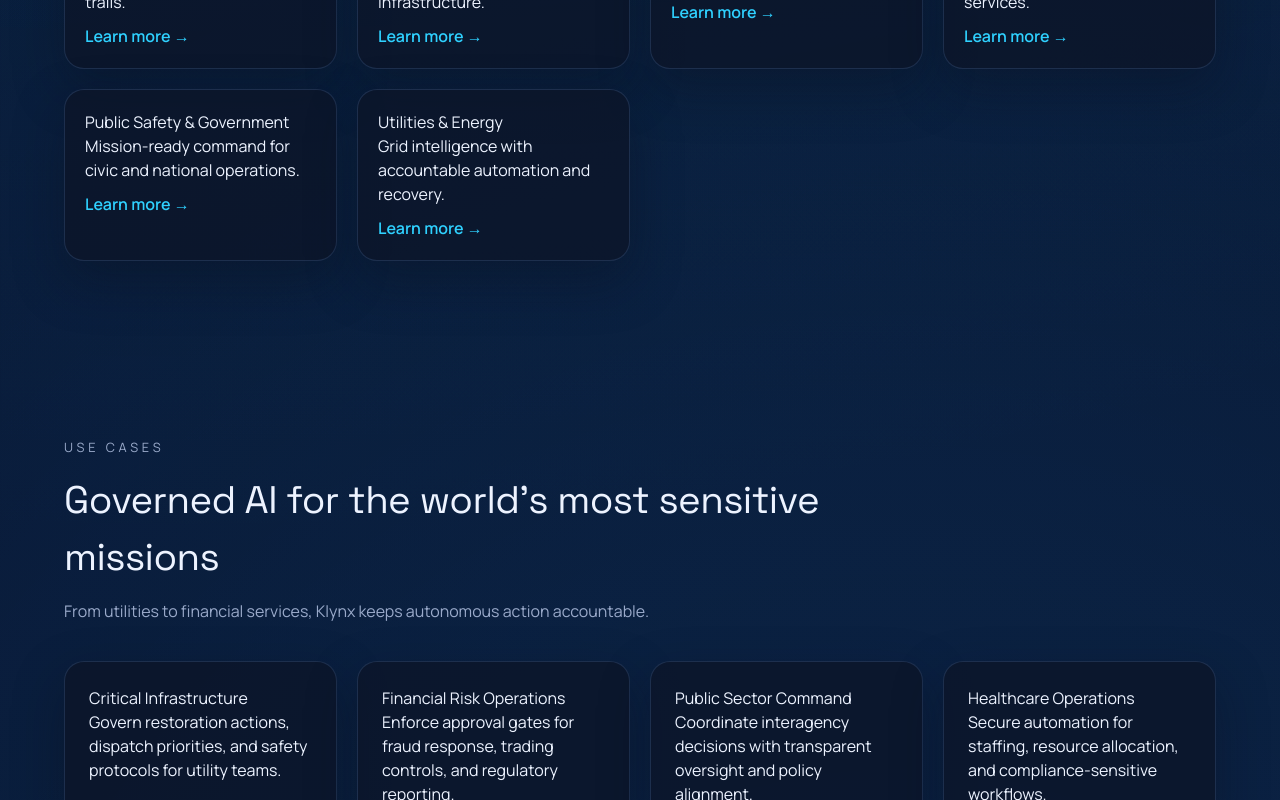
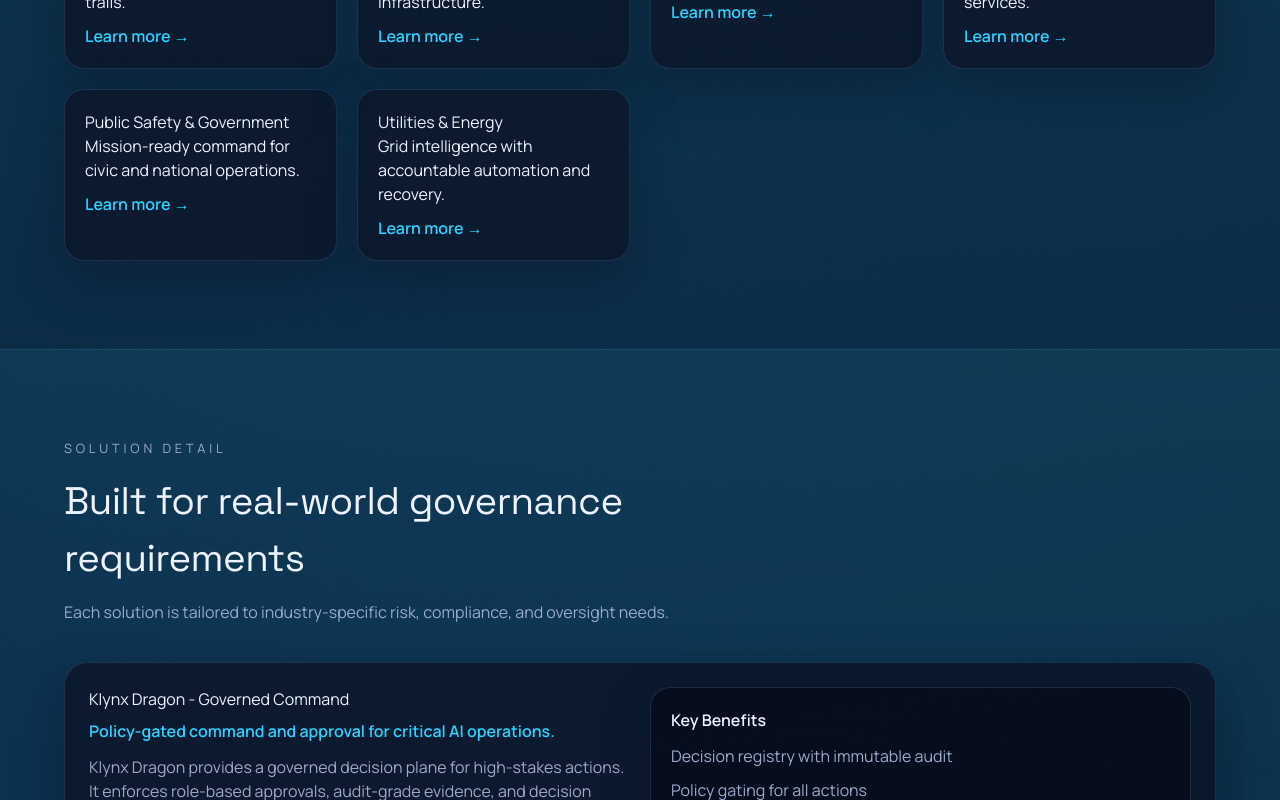
Before and after one commit to pipelineservices/klynxai-assistant, a Next.js app in the folder klynxai_site/: page / in a window 1280 px wide. Shown: the part 4030-4830 px from the top of the page. Built offline with nearby package versions, Linux system fonts and the light colour scheme.

Commit message:
Fix solution learn more anchors

```diff
--- a/klynxai_site/app/page.tsx
+++ b/klynxai_site/app/page.tsx
@@ -192,6 +192,87 @@
     id: "solution-utilities",
     title: "Utilities & Energy",
     description: "Grid intelligence with accountable automation and recovery.",
+  },
+];
+
+const solutionDetails = [
+  {
+    id: "solution-dragon",
+    title: "Klynx Dragon - Governed Command",
+    subtitle: "Policy-gated command and approval for critical AI operations.",
+    description:
+      "Klynx Dragon provides a governed decision plane for high-stakes actions. It enforces role-based approvals, audit-grade evidence, and decision context across every step of AI-driven operations.",
+    benefits: [
+      "Decision registry with immutable audit",
+      "Policy gating for all actions",
+      "Human override with signed approvals",
+      "Enterprise-grade risk scoring",
+    ],
+  },
+  {
+    id: "solution-outage",
+    title: "Smart Outage Restoration",
+    subtitle: "Restore services faster with governed automation.",
+    description:
+      "Transform outage response into a rapid, data-driven workflow. Klynx AI correlates sensor data, incident signals, and operational context to recommend safe restoration paths under human approval.",
+    benefits: [
+      "Detect faults within minutes, not hours",
+      "Prioritize critical infrastructure first",
+      "Dispatch crews with verified action plans",
+      "Audit-ready evidence for every decision",
+    ],
+  },
+  {
+    id: "solution-retail",
+    title: "Retail Intelligence",
+    subtitle: "Govern pricing, inventory, and promotions with accountability.",
+    description:
+      "Klynx AI converts retail recommendations into governed decisions. Every price change or inventory action is vetted against policy thresholds and risk constraints.",
+    benefits: [
+      "Policy checks on margin and risk",
+      "Approval routing for high-impact changes",
+      "Decision queue and audit history",
+      "Executive visibility across retail actions",
+    ],
+  },
+  {
+    id: "solution-finance",
+    title: "Banking & Risk",
+    subtitle: "Regulated decision governance for financial services.",
+    description:
+      "Secure high-impact financial operations with transparent approvals, risk scoring, and evidence bundles aligned to regulatory oversight.",
+    benefits: [
+      "Dual approval for high-impact actions",
+      "Regulatory evidence bundles on demand",
+      "Risk scoring with override escalation",
+      "Decision accountability reporting",
+    ],
+  },
+  {
+    id: "solution-public",
+    title: "Public Safety & Government",
+    subtitle: "Mission-ready command for civic and national operations.",
+    description:
+      "Coordinate interagency decisions with human-in-command enforcement, cross-domain policy alignment, and resilience-ready automation.",
+    benefits: [
+      "Human-in-command enforcement for sensitive actions",
+      "Cross-agency policy coordination and logging",
+      "Evidence bundles for oversight and legal review",
+      "Resilience-ready automation with fail-safe controls",
+    ],
+  },
+  {
+    id: "solution-utilities",
+    title: "Utilities & Energy",
+    subtitle: "Grid intelligence with accountable automation and recovery.",
+    description:
+      "Align restoration, maintenance, and safety actions to policy guardrails with real-time evidence capture and approval workflows.",
+    benefits: [
+      "Policy-driven restoration sequencing",
+      "Automated damage assessment support",
+      "Crew dispatch with verified playbooks",
+      "Audit-ready compliance trails",
+    ],
   },
 ];
 
@@ -498,7 +579,40 @@
                 <div key={item.id} id={item.id} className="solution-card">
                   <h3>{item.title}</h3>
                   <p>{item.description}</p>
-                  <span className="solution-link">Learn more →</span>
+                  <a className="solution-link" href={`#detail-${item.id}`}>
+                    Learn more →
+                  </a>
+                </div>
+              ))}
+            </div>
+          </div>
+        </section>
+
+        <section className="section section-contrast" id="solution-detail">
+          <div className="container">
+            <div className="section-heading">
+              <p className="eyebrow">Solution Detail</p>
+              <h2>Built for real-world governance requirements</h2>
+              <p>Each solution is tailored to industry-specific risk, compliance, and oversight needs.</p>
+            </div>
+            <div className="detail-stack">
+              {solutionDetails.map((item) => (
+                <div key={item.id} id={`detail-${item.id}`} className="detail-card">
+                  <div className="detail-grid">
+                    <div>
+                      <h3>{item.title}</h3>
+                      <p className="detail-subtitle">{item.subtitle}</p>
+                      <p className="detail-description">{item.description}</p>
+                    </div>
+                    <div className="detail-panel">
+                      <h4>Key Benefits</h4>
+                      <ul>
+                        {item.benefits.map((benefit) => (
+                          <li key={benefit}>{benefit}</li>
+                        ))}
+                      </ul>
+                    </div>
+                  </div>
                 </div>
               ))}
             </div>
```
